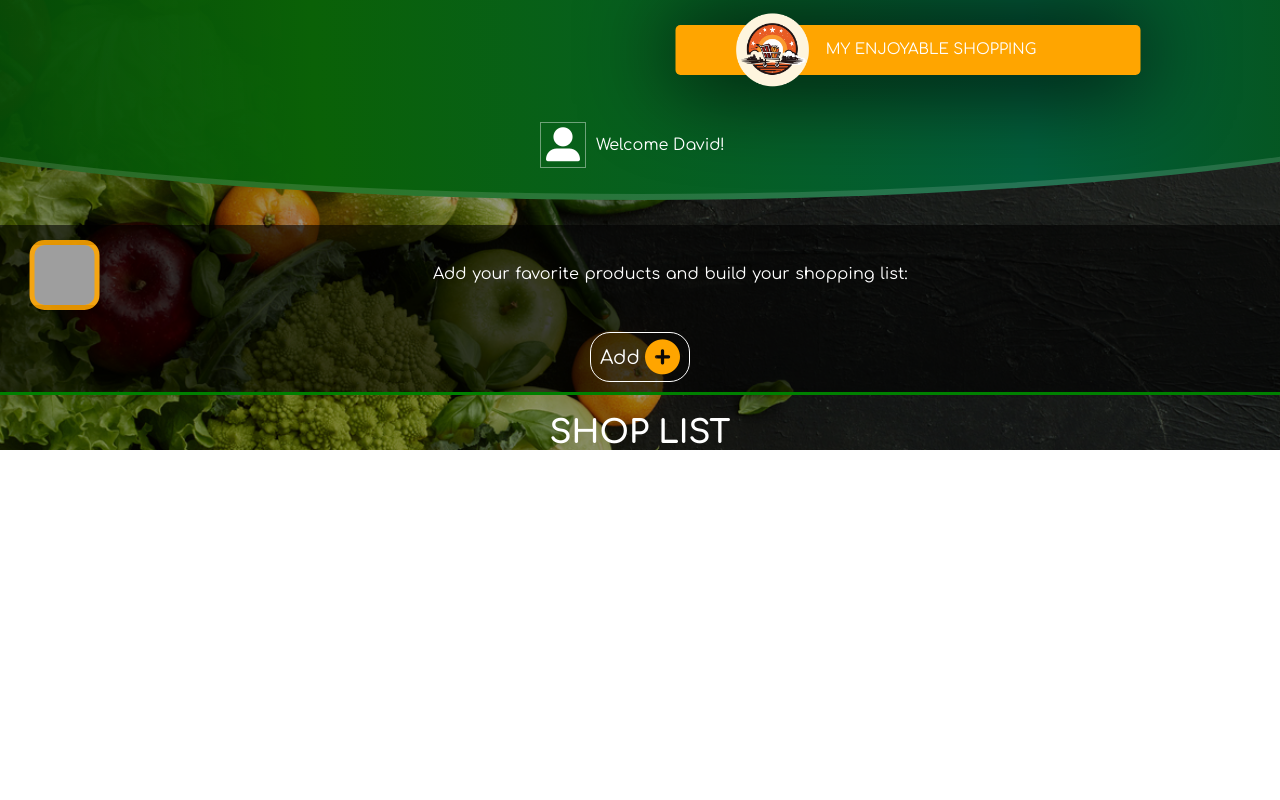
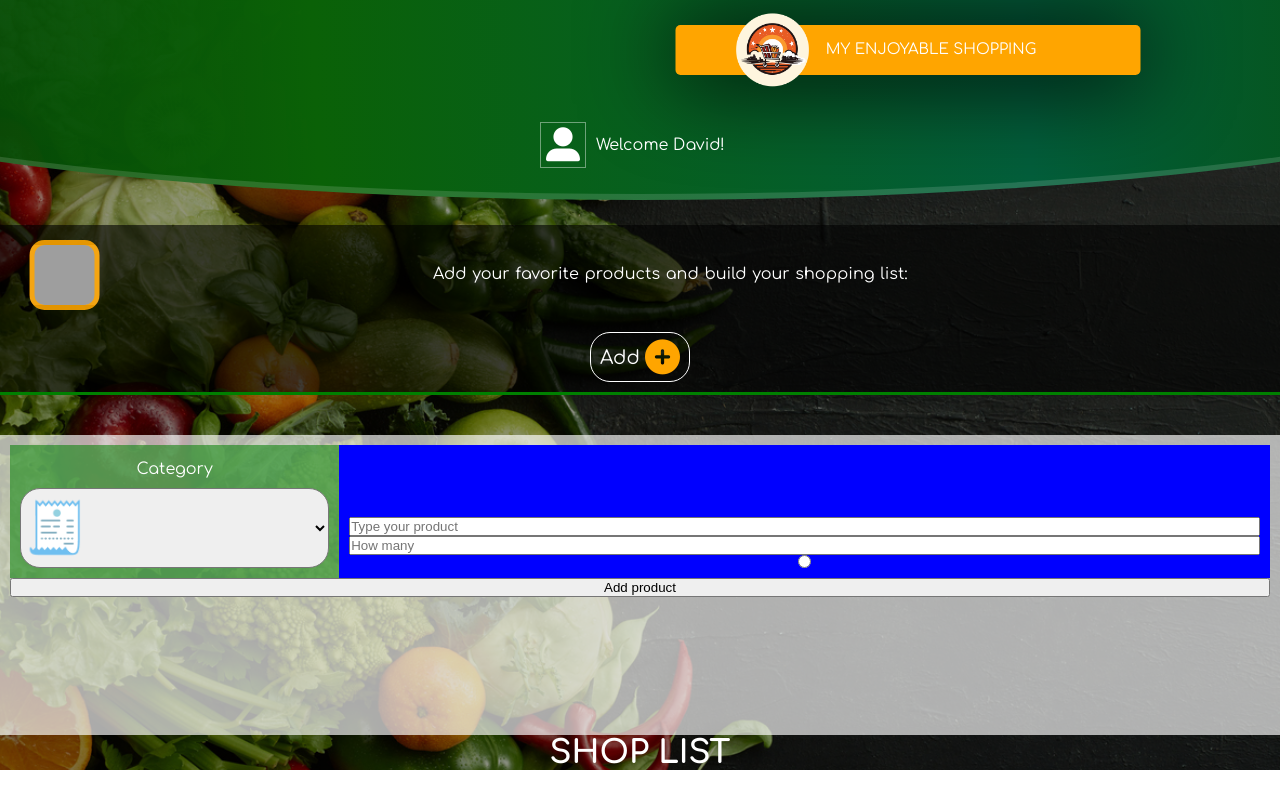
Before and after one commit to WojciechSadowskiNwD/My-enjoyable-shopping, a React (Create React App) app: page /appShopList in a window 1280 px wide. Built offline with nearby package versions, Linux system fonts and the light colour scheme; grey boxes are pictures that could not be loaded; a web font is replaced by a local one.

Commit message:
Create NewProductForm component

```diff
--- /dev/null
+++ b/css/NewProductForm.module.css
@@ -0,0 +1,42 @@
+.new_product_form {
+  width: 100%;
+  height: 300px;
+  margin-top: 20px;
+  padding: 10px;
+  background-color: rgba(255, 255, 255, 0.6666666667);
+}
+
+.product_form {
+  display: flex;
+  flex-direction: column;
+  width: 100%;
+}
+.product_form .top_part_form {
+  display: flex;
+  flex-direction: row;
+}
+.product_form .top_part_form .left {
+  display: flex;
+  flex-direction: column;
+  width: 35%;
+  padding: 10px;
+  background-color: rgba(0, 128, 0, 0.54);
+}
+.product_form .top_part_form .left label {
+  padding: 5px;
+  padding-bottom: 10px;
+  text-align: center;
+}
+.product_form .top_part_form .right {
+  display: flex;
+  flex-direction: column;
+  padding: 10px;
+  background-color: blue;
+}
+
+.products_category {
+  padding: 10px 0;
+  font-size: 50px;
+  border-radius: 20px;
+  cursor: pointer;
+}/*# sourceMappingURL=NewProductForm.module.css.map */
--- a/src/components/App_components/AppTopTextBar.js
+++ b/src/components/App_components/AppTopTextBar.js
@@ -15,9 +15,9 @@ function AppTopTextBar({ img, name }) {
 				</p>
 			</div>
             <div className={styles.add_button}>
+				{/* W momencie, gdy przycisk zostanie kliknięty, zmienię 'add' w 'collapse' */}
                 <p className={styles.add_button_text}>Add</p>
                 <i class="fa-solid fa-circle-plus"></i>
-
             </div>
 		</div>
 	);
--- /dev/null
+++ b/src/components/App_components/NewProductForm.js
@@ -0,0 +1,37 @@
+import styles from "./NewProductForm.module.scss";
+
+function NewProductForm() {
+	return (
+		<div className={styles.new_product_form}>
+			<form className={styles.product_form}>
+				<div className={styles.top_part_form}>
+					<div className={styles.left}>
+                        <label>Category</label>
+						<select
+							className={styles.products_category}
+						>
+							<option value="none">🧾</option>
+							<option value="bread">🍞</option>
+							<option value="diary">🧀</option>
+							<option value="vegetables">🥬</option>
+							<option value="fruits">🥝</option>
+							<option value="meat">🍖</option>
+							<option value="fishs">🐟</option>
+							<option value="candies">🍭</option>
+							<option value="drinks">🍹</option>
+						</select>
+					</div>
+					<div className={styles.right}>
+						<input type="text" placeholder="Type your product"></input>
+						<input type="number" placeholder="How many"></input>
+                        <input type="radio"></input>
+					</div>
+				</div>
+
+				<button>Add product</button>
+			</form>
+		</div>
+	);
+}
+
+export default NewProductForm;
--- /dev/null
+++ b/src/components/App_components/NewProductForm.module.scss
@@ -0,0 +1,45 @@
+.new_product_form {
+	width: 100%;
+	height: 300px;
+	margin-top: 20px;
+	padding: 10px;
+	background-color: #ffffffaa;
+}
+
+.product_form {
+	display: flex;
+	flex-direction: column;
+	width: 100%;
+
+	.top_part_form {
+		display: flex;
+		flex-direction: row;
+
+		.left {
+			display: flex;
+			flex-direction: column;
+            width: 35%;
+			padding: 10px;
+			background-color: rgba(0, 128, 0, 0.54);
+
+			label {
+				padding: 5px;
+                padding-bottom: 10px;
+				text-align: center;
+			}
+		}
+		.right {
+			display: flex;
+			flex-direction: column;
+			padding: 10px;
+			background-color: blue;
+		}
+	}
+}
+
+.products_category {
+	padding: 10px 0;
+	font-size: 50px;
+	border-radius: 20px;
+	cursor: pointer;
+}
--- a/src/pages/AppShopList.js
+++ b/src/pages/AppShopList.js
@@ -3,6 +3,7 @@ import AppCircleHeader from "../components/App_components/AppCircleHeader";
 import AppTopTextBar from "../components/App_components/AppTopTextBar";
 
 import styles from "./AppShopList.module.scss";
+import NewProductForm from "../components/App_components/NewProductForm";
 
 
 function AppShopList() {
@@ -14,7 +15,7 @@ function AppShopList() {
 			<div className="shadow_bg bg_shadow">
 				<AppCircleHeader />
                 <AppTopTextBar img={img} name={name}/>
-
+                <NewProductForm />
 
 
 
```
Also changed, not shown: 1 other file (tests, documents, lock files or other folders).
